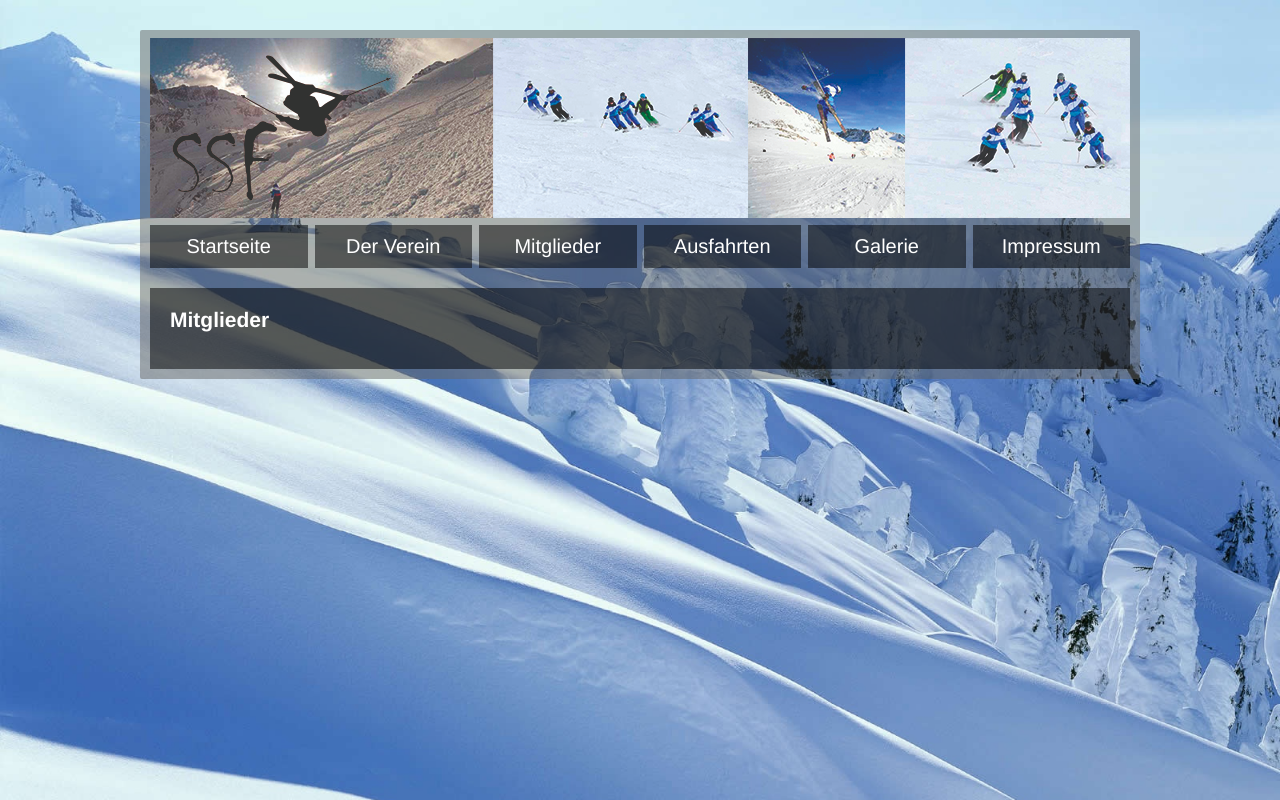
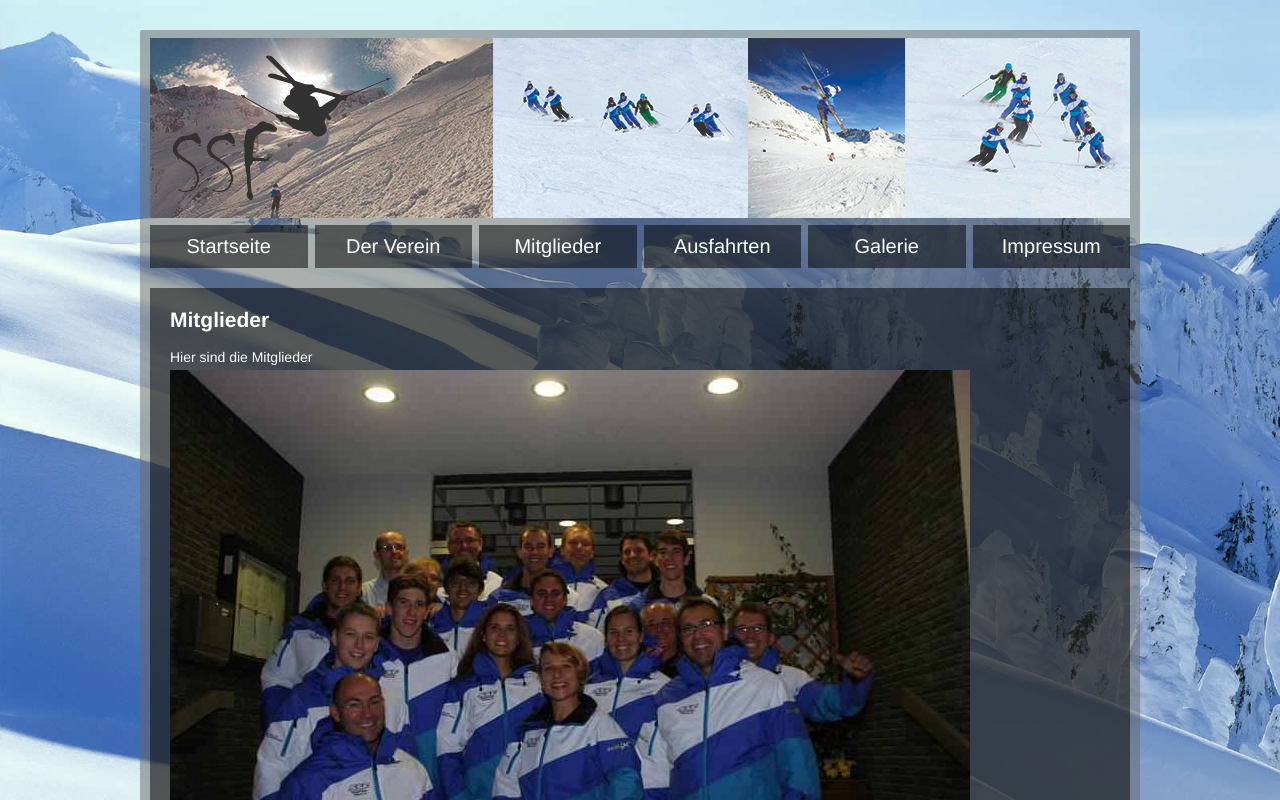
Before and after one commit to Phillus/JulianWebseite, a plain HTML site: page mitglieder.html in a window 1280 px wide. Shown: the top 800 px of the page. Drawn offline with Linux system fonts and the light colour scheme.

Commit message:
final commit

```diff
--- a/css/main.css
+++ b/css/main.css
@@ -65,6 +65,10 @@ h2 {
   background:rgba(0,0,0,0.8);
 }
 
+.mitglieder {
+  margin-bottom:5px;
+}
+
 #normal {
   clear:left;
 }
--- a/mitglieder.html
+++ b/mitglieder.html
@@ -58,6 +58,13 @@
 
         <h2>Mitglieder</h2>
 
+        <div class="mitglieder">
+          Hier sind die Mitglieder
+        </div>
+        <div>
+          <img src="Bilder/mitglieder.jpg" >
+        </div>
+
 
         <!--<div id="profilbild">
           <img src="Bilder/portrait.JPG" width="200"/>
```
